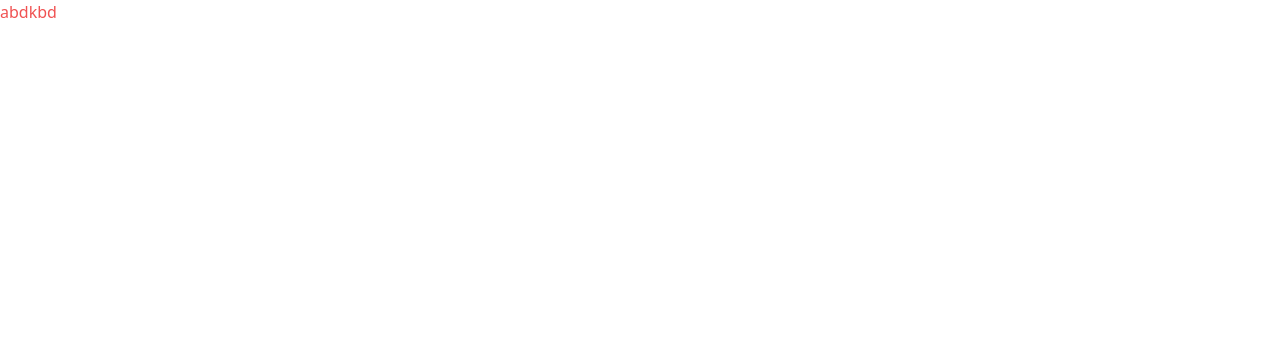
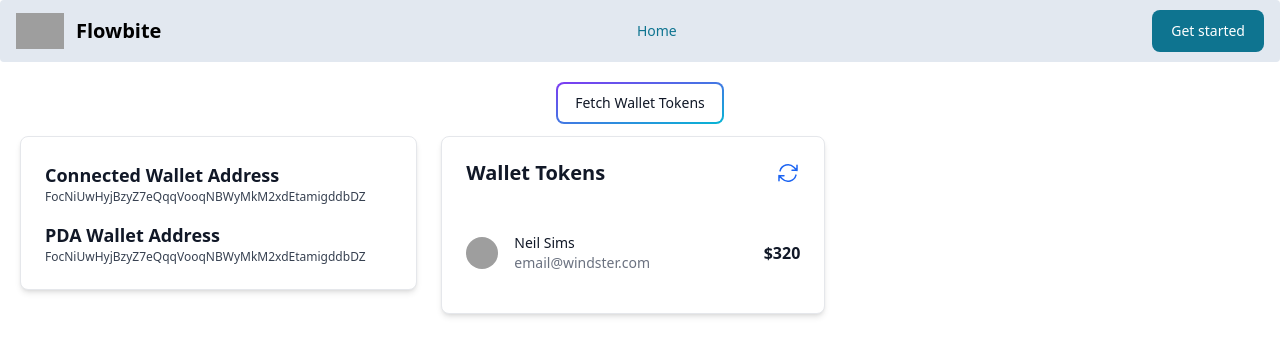
Before and after one commit to SushanGhimire/solana-web3-sdk-practice, a React (Create React App) app: page / in a window 1280 px wide. Shown: the top 356 px of the page. Built offline with nearby package versions, Linux system fonts and the light colour scheme; grey boxes are pictures that could not be loaded.

Commit message:
components added

```diff
--- a/package.json
+++ b/package.json
@@ -14,6 +14,7 @@
     "flowbite-react": "^0.3.8",
     "react": "^18.2.0",
     "react-dom": "^18.2.0",
+    "react-router-dom": "^6.8.1",
     "react-scripts": "5.0.1",
     "typescript": "^4.9.5",
     "web-vitals": "^2.1.4"
--- a/src/App.tsx
+++ b/src/App.tsx
@@ -1,7 +1,16 @@
+import AppNavbar from "./components/static/AppNavbar";
+import { Route, Routes } from "react-router-dom";
+import Home from "./components/home/Home";
+
 function App() {
   return (
     <div className="App">
-      <h1 className="text-red-500">abdkbd</h1>
+      <AppNavbar />
+      <div className="container p-5">
+        <Routes>
+          <Route path="/" element={<Home />} />
+        </Routes>
+      </div>
     </div>
   );
 }
--- /dev/null
+++ b/src/components/cards/ButtonActions.tsx
@@ -0,0 +1,50 @@
+import { Button } from "flowbite-react";
+import React from "react";
+
+type Props = {};
+
+const ButtonActions = (props: Props) => {
+  return (
+    <div>
+      <div className="flex flex-wrap items-center justify-center gap-2">
+        <div>
+          <Button outline={true} gradientDuoTone="purpleToBlue">
+            Fetch Wallet Tokens
+          </Button>
+        </div>
+        {/* <div>
+          <Button outline={true} gradientDuoTone="cyanToBlue">
+            Cyan to Blue
+          </Button>
+        </div>
+        <div>
+          <Button outline={true} gradientDuoTone="greenToBlue">
+            Green to Blue
+          </Button>
+        </div>
+        <div>
+          <Button outline={true} gradientDuoTone="purpleToPink">
+            Purple to Pink
+          </Button>
+        </div>
+        <div>
+          <Button outline={true} gradientDuoTone="pinkToOrange">
+            Pink to Orange
+          </Button>
+        </div>
+        <div>
+          <Button outline={true} gradientDuoTone="tealToLime">
+            Teal to Lime
+          </Button>
+        </div>
+        <div>
+          <Button outline={true} gradientDuoTone="redToYellow">
+            Red to Yellow
+          </Button>
+        </div> */}
+      </div>
+    </div>
+  );
+};
+
+export default ButtonActions;
--- /dev/null
+++ b/src/components/cards/WalletAddresses.tsx
@@ -0,0 +1,31 @@
+import { Card } from "flowbite-react";
+import React from "react";
+
+type Props = {};
+
+const WalletAddresses = (props: Props) => {
+  return (
+    <div className="space-y-2">
+      <Card>
+        <div>
+          <h5 className="text-lg font-bold text-gray-900 dark:text-white">
+            Connected Wallet Address
+          </h5>
+          <p className="font-normal text-gray-700 dark:text-gray-400 text-xs">
+            FocNiUwHyjBzyZ7eQqqVooqNBWyMkM2xdEtamigddbDZ
+          </p>
+        </div>
+        <div>
+          <h5 className="text-lg font-bold  text-gray-900 dark:text-white">
+            PDA Wallet Address
+          </h5>
+          <p className="font-normal text-gray-700 dark:text-gray-400 text-xs">
+            FocNiUwHyjBzyZ7eQqqVooqNBWyMkM2xdEtamigddbDZ
+          </p>
+        </div>
+      </Card>
+    </div>
+  );
+};
+
+export default WalletAddresses;
--- /dev/null
+++ b/src/components/cards/WalletTokens.tsx
@@ -0,0 +1,64 @@
+import { Card } from "flowbite-react";
+import React from "react";
+
+type Props = {};
+
+const WalletTokens = (props: Props) => {
+  return (
+    <div>
+      <div className="max-w-sm">
+        <Card>
+          <div className="mb-4 flex items-center justify-between">
+            <h5 className="text-xl font-bold leading-none text-gray-900 dark:text-white">
+              Wallet Tokens
+            </h5>
+            <div className="text-sm font-medium text-blue-600 hover:underline dark:text-blue-500 cursor-pointer">
+              <svg
+                xmlns="http://www.w3.org/2000/svg"
+                fill="none"
+                viewBox="0 0 24 24"
+                strokeWidth={1.5}
+                stroke="currentColor"
+                className="w-6 h-6"
+              >
+                <path
+                  strokeLinecap="round"
+                  strokeLinejoin="round"
+                  d="M16.023 9.348h4.992v-.001M2.985 19.644v-4.992m0 0h4.992m-4.993 0l3.181 3.183a8.25 8.25 0 0013.803-3.7M4.031 9.865a8.25 8.25 0 0113.803-3.7l3.181 3.182m0-4.991v4.99"
+                />
+              </svg>
+            </div>
+          </div>
+          <div className="flow-root">
+            <ul className="divide-y divide-gray-200 dark:divide-gray-700">
+              <li className="py-3 sm:py-4">
+                <div className="flex items-center space-x-4">
+                  <div className="shrink-0">
+                    <img
+                      className="h-8 w-8 rounded-full"
+                      src="https://flowbite.com/docs/images/people/profile-picture-1.jpg"
+                      alt="Neil"
+                    />
+                  </div>
+                  <div className="min-w-0 flex-1">
+                    <p className="truncate text-sm font-medium text-gray-900 dark:text-white">
+                      Neil Sims
+                    </p>
+                    <p className="truncate text-sm text-gray-500 dark:text-gray-400">
+                      email@windster.com
+                    </p>
+                  </div>
+                  <div className="inline-flex items-center text-base font-semibold text-gray-900 dark:text-white">
+                    $320
+                  </div>
+                </div>
+              </li>
+            </ul>
+          </div>
+        </Card>
+      </div>
+    </div>
+  );
+};
+
+export default WalletTokens;
--- /dev/null
+++ b/src/components/home/Home.tsx
@@ -0,0 +1,19 @@
+import ButtonActions from "../cards/ButtonActions";
+import WalletAddresses from "../cards/WalletAddresses";
+import WalletTokens from "../cards/WalletTokens";
+
+type Props = {};
+
+const Home = (props: Props) => {
+  return (
+    <div className="space-y-3">
+      <ButtonActions />
+      <div className="grid grid-cols-3 gap-6">
+        <WalletAddresses />
+        <WalletTokens />
+      </div>
+    </div>
+  );
+};
+
+export default Home;
--- /dev/null
+++ b/src/components/static/AppNavbar.tsx
@@ -0,0 +1,34 @@
+import { Button, Navbar } from "flowbite-react";
+import React from "react";
+
+type Props = {};
+
+const AppNavbar = (props: Props) => {
+  return (
+    <div>
+      <Navbar className="bg-slate-200" fluid={true} rounded={true}>
+        <Navbar.Brand href="https://flowbite.com/">
+          <img
+            src="https://flowbite.com/docs/images/logo.svg"
+            className="mr-3 h-6 sm:h-9"
+            alt="Flowbite Logo"
+          />
+          <span className="self-center whitespace-nowrap text-xl font-semibold dark:text-white">
+            Flowbite
+          </span>
+        </Navbar.Brand>
+        <div className="flex md:order-2">
+          <Button>Get started</Button>
+          <Navbar.Toggle />
+        </div>
+        <Navbar.Collapse>
+          <Navbar.Link href="/" active={true}>
+            Home
+          </Navbar.Link>
+        </Navbar.Collapse>
+      </Navbar>
+    </div>
+  );
+};
+
+export default AppNavbar;
--- a/src/index.tsx
+++ b/src/index.tsx
@@ -3,13 +3,16 @@ import ReactDOM from "react-dom/client";
 import App from "./App";
 import reportWebVitals from "./reportWebVitals";
 import "./style.css";
+import { BrowserRouter } from "react-router-dom";
 
 const root = ReactDOM.createRoot(
   document.getElementById("root") as HTMLElement
 );
 root.render(
   <React.StrictMode>
-    <App />
+    <BrowserRouter>
+      <App />
+    </BrowserRouter>
   </React.StrictMode>
 );
 
--- a/tailwind.config.js
+++ b/tailwind.config.js
@@ -5,6 +5,9 @@ module.exports = {
     "node_modules/flowbite-react/**/*.{js,jsx,ts,tsx}",
   ],
   theme: {
+    container: {
+      center: true,
+    },
     extend: {},
   },
   plugins: [require("flowbite/plugin")],
```
Also changed, not shown: 1 other file (tests, documents, lock files or other folders).
